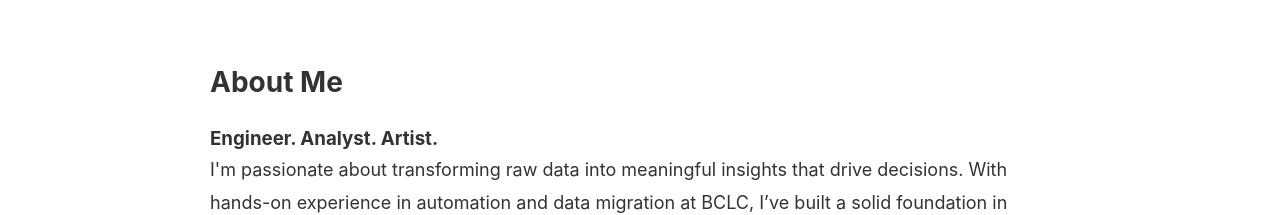
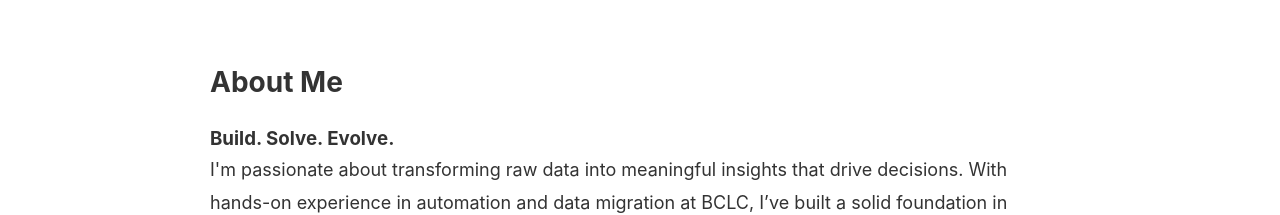
Before and after one commit to ArshUbhi/portfolio, a website: page index.html in a window 1280 px wide. Shown: the part 2640-2855 px from the top of the page. Drawn offline with Linux system fonts and the light colour scheme.

Commit message:
changed the tag line

```diff
--- a/index.html
+++ b/index.html
@@ -128,7 +128,7 @@
     <section class="about-container" id="about">
       <div class="about-text">
         <h2>About Me</h2>
-        <h3>Engineer. Analyst. Artist.</h3>
+        <h3>Build. Solve. Evolve.</h3>
         <p>
           I'm passionate about transforming raw data into meaningful insights
           that drive decisions. With hands-on experience in automation and data
```
